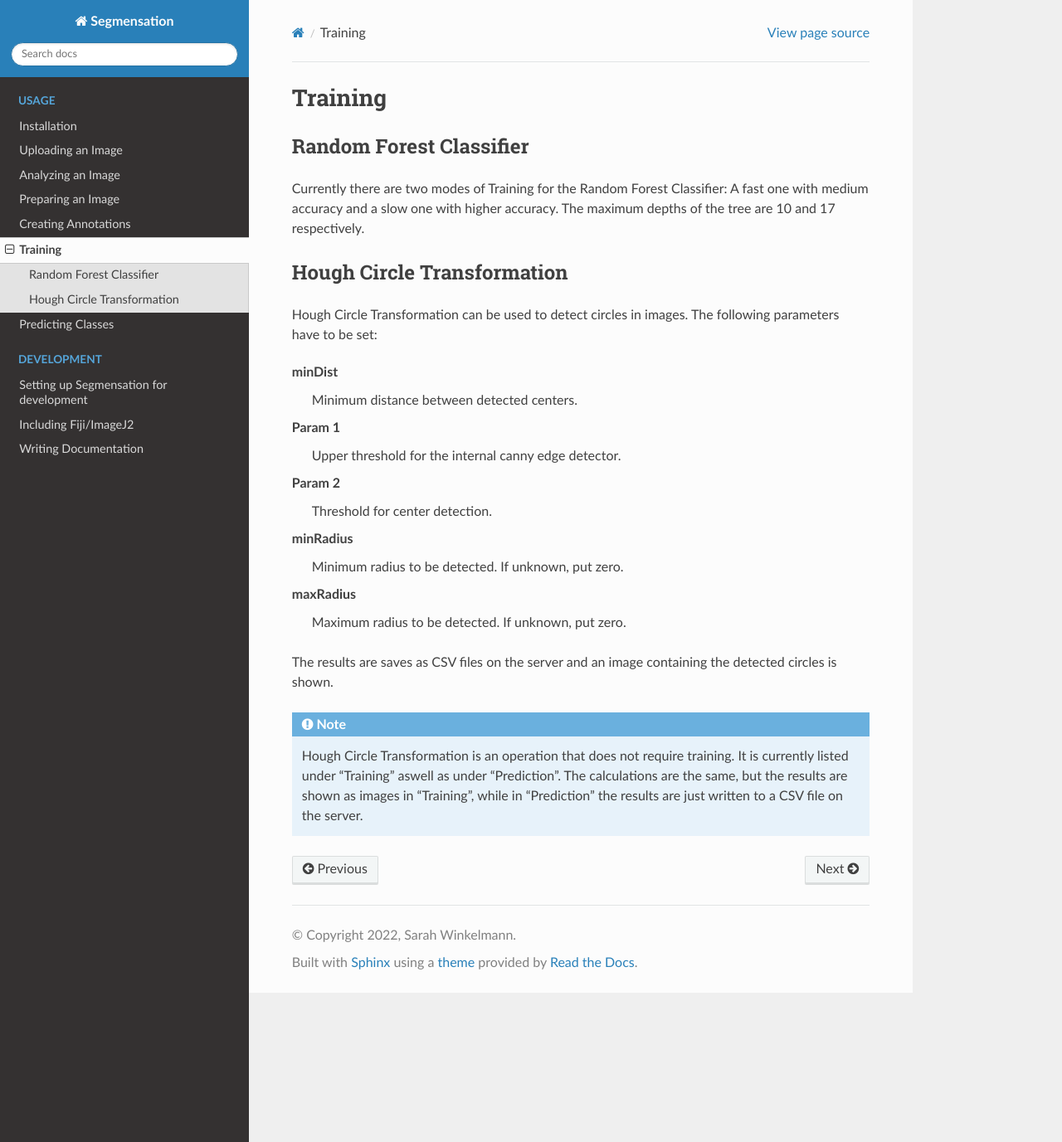
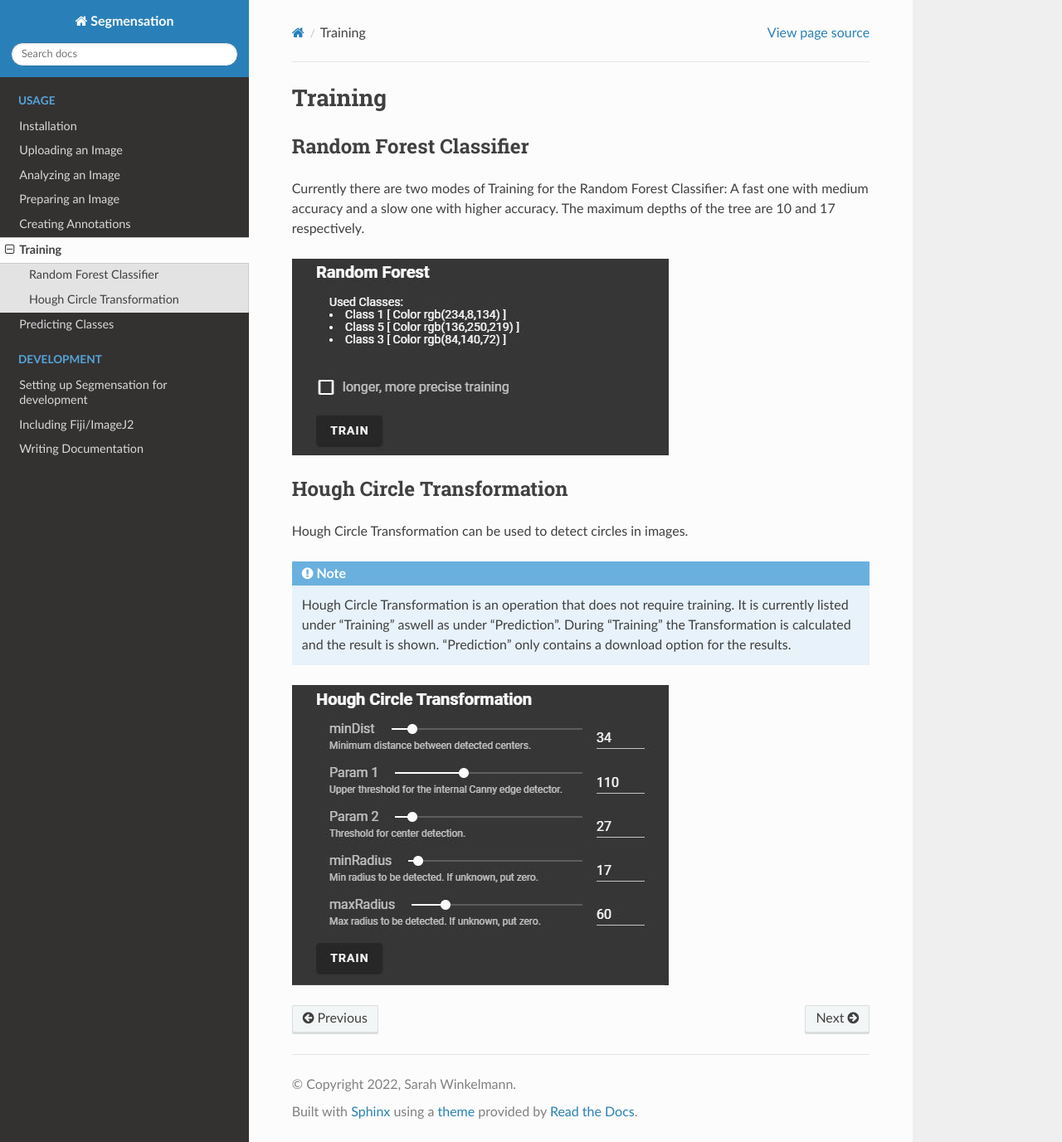
Before and after one commit to Segmensation/segmensation-docs, a Sphinx documentation site: the page built from source/usage/train.rst, in a window 1280 px wide and 1377 px high. Shown: the whole window at 83% size. Built offline with Sphinx 7.4.7 and the Read the Docs theme 2.0.0, drawn with Linux system fonts in a browser that asks for light colours.

Commit message:
add images train page

```diff
--- a/source/usage/draw.rst
+++ b/source/usage/draw.rst
@@ -4,7 +4,7 @@ In this step, manual annotations can be created. Simply select a class
 from the list on the right, adjust the line strength and start drawing.
 
 .. image:: https://raw.githubusercontent.com/Segmensation/segmensation-docs/main/source/img/draw.jpg
-   :alt: image of backend directory structure
+   :alt: image of GUI
 
 
 Controls
--- a/source/usage/train.rst
+++ b/source/usage/train.rst
@@ -8,32 +8,19 @@ Classifier: A fast one with medium accuracy and a slow one with
 higher accuracy. The maximum depths of the tree are 10 and 17
 respectively.
 
+.. image:: https://raw.githubusercontent.com/Segmensation/segmensation-docs/main/source/img/train_rfc.jpg
+   :alt: image of GUI
+
 Hough Circle Transformation
 ---------------------------
 Hough Circle Transformation can be used to detect circles in images.
-The following parameters have to be set:
-
-**minDist**
-    Minimum distance between detected centers.
-
-**Param 1**
-    Upper threshold for the internal canny edge detector.
-
-**Param 2**
-    Threshold for center detection.
-
-**minRadius**
-    Minimum radius to be detected. If unknown, put zero.
-
-**maxRadius**
-    Maximum radius to be detected. If unknown, put zero.
-
-The results are saves as CSV files on the server and an image
-containing the detected circles is shown.
 
 .. note::
     Hough Circle Transformation is an operation that does not
     require training. It is currently listed under "Training" aswell
-    as under "Prediction". The calculations are the same, but the
-    results are shown as images in "Training", while in "Prediction"
-    the results are just written to a CSV file on the server.
+    as under "Prediction". During "Training" the Transformation is
+    calculated and the result is shown. "Prediction" only contains a
+    download option for the results.
+
+.. image:: https://raw.githubusercontent.com/Segmensation/segmensation-docs/main/source/img/train_hct.jpg
+   :alt: image of GUI
```
Also changed, not shown: source/img/train_hct.jpg (added), source/img/train_rfc.jpg (added).
